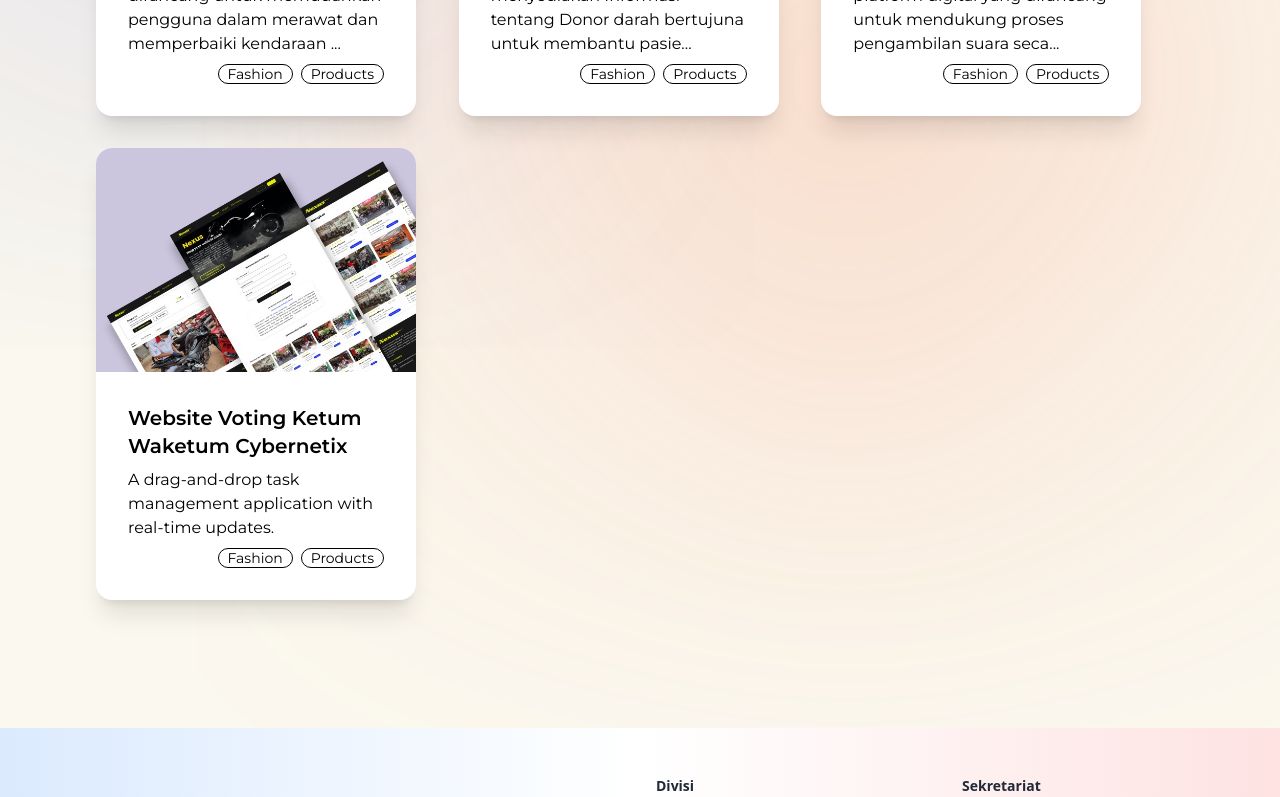
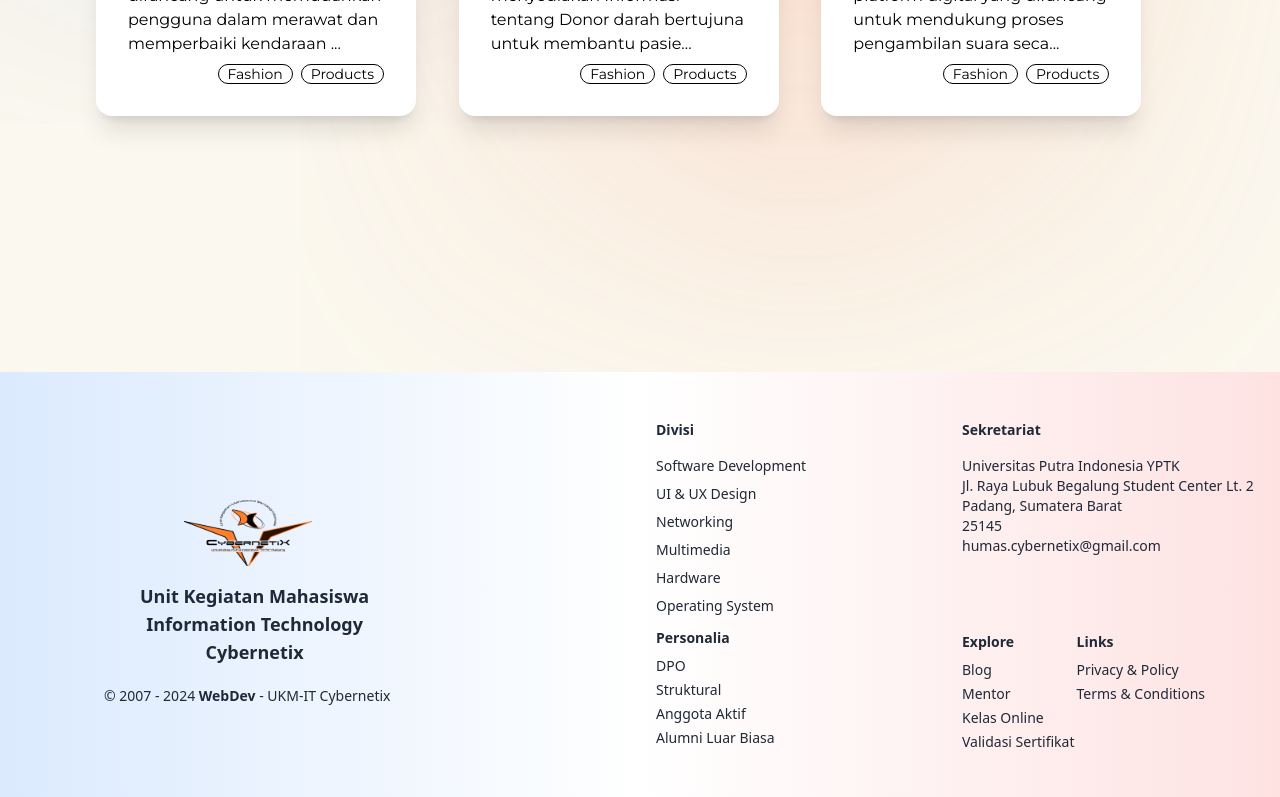
Before and after one commit to Rerey155-del/ukm-it_cybernetix, a React (Vite) app: page /portofolio in a window 1280 px wide. Shown: the part 428-1225 px from the top of the page. Built offline with nearby package versions, Linux system fonts and the light colour scheme; what flowbite, ldrs would draw is missing.

Commit message:
pembaharuan

```diff
--- a/src/pages/Portofolio.jsx
+++ b/src/pages/Portofolio.jsx
@@ -34,14 +34,7 @@ const Portofolio = () => {
       description: "E-Voting adalah sebuah platform digital yang dirancang untuk mendukung proses pengambilan suara secara online dalam pemilihan Ketua Umum (Ketum) dan Wakil Ketua Umum (Waketum) pada organisasi UKM IT Cybernetix. Platform ini bertujuan untuk menyediakan sistem voting yang cepat, aman, transparan, dan mudah diakses oleh seluruh anggota organisasi. Dengan menggunakan E-VOTING, pemilih dapat memberikan suaranya dari mana saja secara real-time, sekaligus meminimalkan risiko kesalahan perhitungan manual serta memastikan integritas hasil pemilihan.",
       foto: porto3,
       tags: ["React", "Firebase", "Material-UI"],
-    },
-    {
-      id: 3,
-      title: "Website Voting Ketum Waketum Cybernetix",
-      description: "A drag-and-drop task management application with real-time updates.",
-      foto: porto2,
-      tags: ["React", "Firebase", "Material-UI"],
-    },
+    }
 
   ];
 
```
